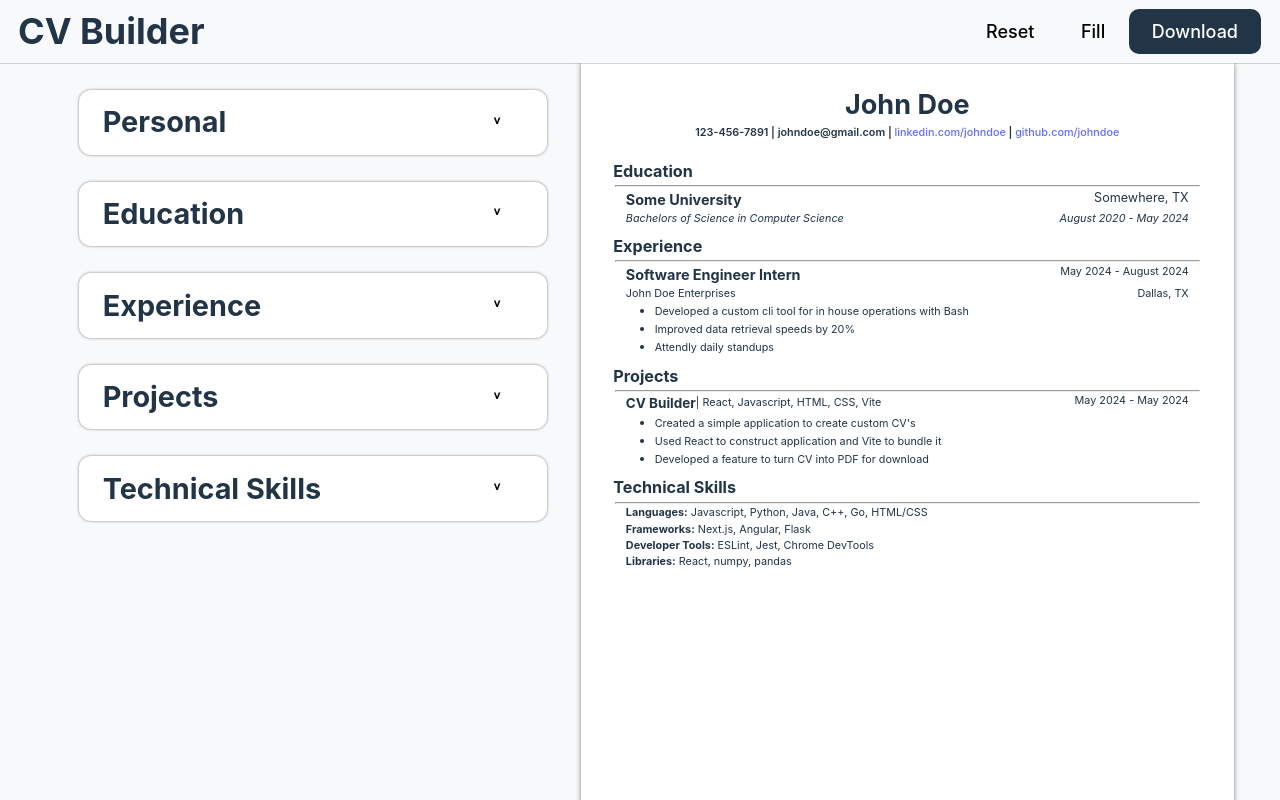
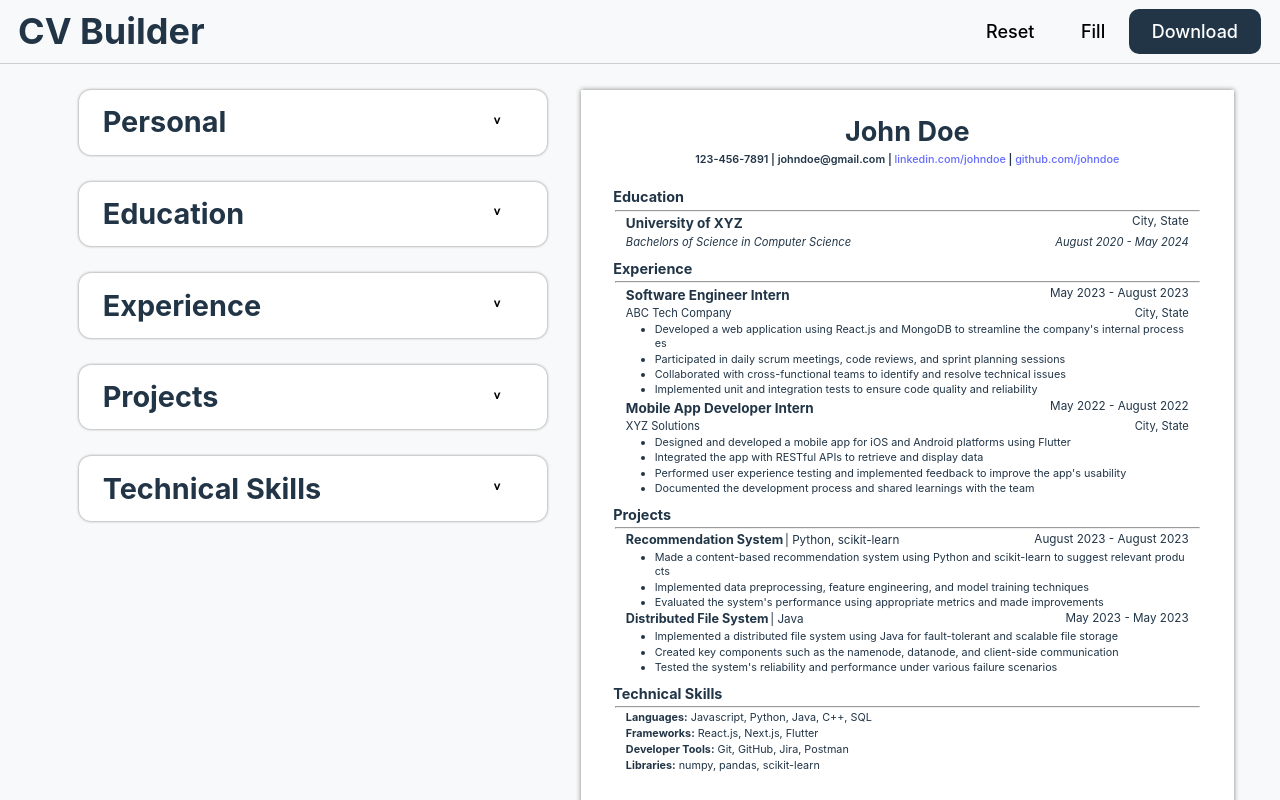
Before and after one commit to hpagon/cv-application, a React (Vite) app: page / in a window 1280 px wide. Both pictures are taken after a click on the button "Fill". Shown: the top 800 px of the page. Built offline with nearby package versions, Linux system fonts and the light colour scheme.

Commit message:
Adjusted resume font-sizes to fit print size

```diff
--- a/src/App.jsx
+++ b/src/App.jsx
@@ -15,6 +15,9 @@ function App() {
       margin: 0mm;
     }
     @media print {
+      :root {
+        font-size: 22px;
+      }
       #resume {
         height: 100vh;
       }
--- a/src/index.css
+++ b/src/index.css
@@ -58,3 +58,9 @@ button:active {
   flex-direction: column;
   align-items: center;
 }
+
+@media print {
+  :root {
+    font-size: 22px;
+  }
+}
--- a/src/initialData.js
+++ b/src/initialData.js
@@ -43,49 +43,80 @@ const sampleData = {
     githubUrl: 10,
   },
   school: [11],
-  experience: [12],
-  project: [13],
+  experience: [12, 14],
+  project: [13, 15],
   0: "John Doe",
   1: "123-456-7891",
   2: "johndoe@gmail.com",
   3: "linkedin.com/johndoe",
   4: "github.com/johndoe",
-  5: "Javascript, Python, Java, C++, Go, HTML/CSS",
-  6: "Next.js, Angular, Flask",
-  7: "ESLint, Jest, Chrome DevTools",
-  8: "React, numpy, pandas",
+  5: "Javascript, Python, Java, C++, SQL",
+  6: "React.js, Next.js, Flutter",
+  7: "Git, GitHub, Jira, Postman",
+  8: "numpy, pandas, scikit-learn",
   9: "https://www.linkedin.com/",
   10: "https://github.com/",
   11: {
-    schoolName: "Some University",
-    location: "Somewhere, TX",
+    schoolName: "University of XYZ",
+    location: "City, State",
     major: "Bachelors of Science in Computer Science",
     startDate: "August 2020",
     endDate: "May 2024",
   },
   12: {
     positionName: "Software Engineer Intern",
-    startDate: "May 2024",
-    endDate: "August 2024",
-    organization: "John Doe Enterprises",
-    location: "Dallas, TX",
+    startDate: "May 2023",
+    endDate: "August 2023",
+    organization: "ABC Tech Company",
+    location: "City, State",
+    description: [1, 2, 3, 4],
+    1: "Developed a web application using React.js and MongoDB to streamline the company's internal processes",
+    2: "Participated in daily scrum meetings, code reviews, and sprint planning sessions",
+    3: "Collaborated with cross-functional teams to identify and resolve technical issues",
+    4: "Implemented unit and integration tests to ensure code quality and reliability",
+    visibility1: "hidden",
+    visibility2: "hidden",
+    visibility3: "hidden",
+    visibility4: "hidden",
+  },
+  14: {
+    positionName: "Mobile App Developer Intern",
+    startDate: "May 2022",
+    endDate: "August 2022",
+    organization: "XYZ Solutions",
+    location: "City, State",
+    description: [1, 2, 3, 4],
+    1: "Designed and developed a mobile app for iOS and Android platforms using Flutter",
+    2: "Integrated the app with RESTful APIs to retrieve and display data",
+    3: "Performed user experience testing and implemented feedback to improve the app's usability",
+    4: "Documented the development process and shared learnings with the team",
+    visibility1: "hidden",
+    visibility2: "hidden",
+    visibility3: "hidden",
+    visibility4: "hidden",
+  },
+  13: {
+    projectName: "Recommendation System",
+    tools: "Python, scikit-learn",
+    startDate: "August 2023",
+    endDate: "August 2023",
     description: [1, 2, 3],
-    1: "Developed a custom cli tool for in house operations with Bash",
-    2: "Improved data retrieval speeds by 20%",
-    3: "Attendly daily standups",
+    1: "Made a content-based recommendation system using Python and scikit-learn to suggest relevant products",
+    2: "Implemented data preprocessing, feature engineering, and model training techniques",
+    3: "Evaluated the system's performance using appropriate metrics and made improvements",
     visibility1: "hidden",
     visibility2: "hidden",
     visibility3: "hidden",
   },
-  13: {
-    projectName: "CV Builder",
-    tools: "React, Javascript, HTML, CSS, Vite",
-    startDate: "May 2024",
-    endDate: "May 2024",
+  15: {
+    projectName: "Distributed File System",
+    tools: "Java",
+    startDate: "May 2023",
+    endDate: "May 2023",
     description: [1, 2, 3],
-    1: "Created a simple application to create custom CV's",
-    2: "Used React to construct application and Vite to bundle it",
-    3: "Developed a feature to turn CV into PDF for download",
+    1: "Implemented a distributed file system using Java for fault-tolerant and scalable file storage",
+    2: "Created key components such as the namenode, datanode, and client-side communication",
+    3: "Tested the system's reliability and performance under various failure scenarios",
     visibility1: "hidden",
     visibility2: "hidden",
     visibility3: "hidden",
--- a/src/styles/Project.css
+++ b/src/styles/Project.css
@@ -4,5 +4,9 @@
 }
 
 .project h4 {
-  font-size: 0.75rem;
+  font-size: 0.7rem;
 }
+
+.project > div:nth-child(1) p {
+  /* font-size: 0.65rem; */
+}
--- a/src/styles/Resume.css
+++ b/src/styles/Resume.css
@@ -4,6 +4,7 @@
 
 #resume-container {
   box-shadow: 0 0 5px gray;
+  margin-top: 1.5em;
 }
 
 #resume {
@@ -12,7 +13,7 @@
   align-items: center;
   /* margin-top: 1.5rem; */
   width: var(--resume-width);
-  min-height: calc(var(--resume-width) / 8.5 * 10.5);
+  min-height: calc(var(--resume-width) / 8.5 * 11);
   background-color: white;
   flex-grow: 1;
 }
--- a/src/styles/School.css
+++ b/src/styles/School.css
@@ -3,9 +3,9 @@
   justify-content: space-between;
 }
 
-.school > div:nth-child(1) p {
+/* .section > .school > div:nth-child(1) p {
   font-size: 0.7rem;
-}
+} */
 
 .school > div:nth-child(2) p {
   font-style: italic;
--- a/src/styles/Section.css
+++ b/src/styles/Section.css
@@ -4,7 +4,7 @@
 
 .section h2 {
   margin: 0.4rem 0 0 0;
-  font-size: 0.9rem;
+  font-size: 0.8rem;
 }
 
 .section > div {
@@ -22,7 +22,7 @@
 }
 
 h3 {
-  font-size: 0.8rem;
+  font-size: 0.75rem;
 }
 
 h3,
@@ -32,6 +32,10 @@ h4 {
   margin: 0;
 }
 
+h4 {
+  margin-right: 0.1rem;
+}
+
 p,
 li {
   font-size: 0.6rem;
@@ -39,9 +43,17 @@ li {
 
 ul {
   padding-left: 1.6rem;
-  font-size: 0.8rem;
+  line-height: 0.8rem;
 }
 
 li::marker {
-  font-size: 0.7rem;
+  font-size: 0.65rem;
 }
+
+.section > div > div:nth-child(1) p {
+  font-size: 0.65rem;
+}
+
+.section > div > div:nth-child(2) p {
+  font-size: 0.62rem;
+}
--- /dev/null
+++ b/src/styles/Skill.css
@@ -0,0 +1,3 @@
+.section:nth-child(4) p {
+  font-size: 0.7rem;
+}
```
